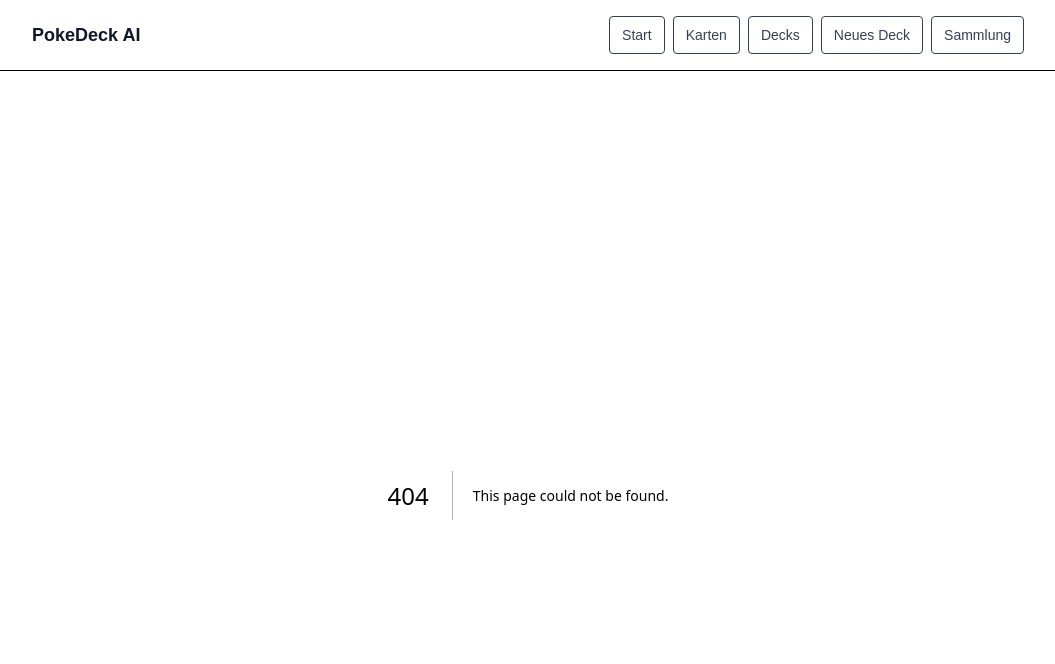
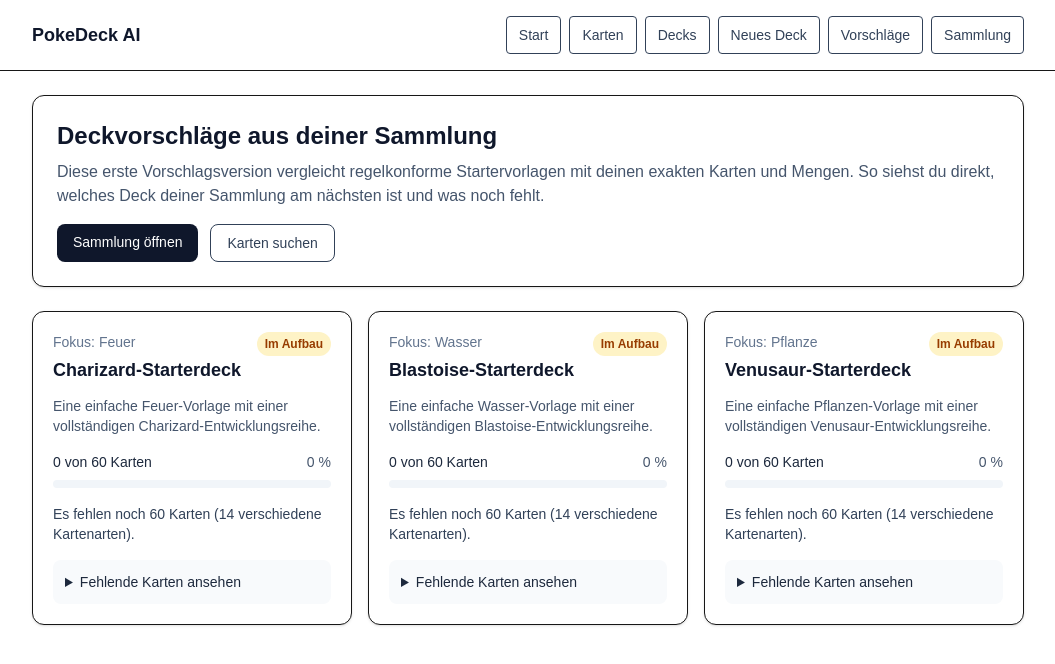
Before and after one commit to francescopinto33/pokedeck-ai-app, a Next.js app: page /suggestions in a window 1280 px wide. Before the commit this address had no page. Shown: the top 664 px of the page, without its empty margins (112-1167 px from the left). Built offline with nearby package versions, Linux system fonts and the light colour scheme.

Commit message:
Add collection-based deck suggestions

```diff
--- /dev/null
+++ b/src/app/suggestions/page.tsx
@@ -0,0 +1,136 @@
+"use client";
+
+import { useEffect, useMemo, useState } from "react";
+import Link from "next/link";
+import { getAvailableCards } from "@/lib/availableCards";
+import { getDeckSuggestions } from "@/lib/deckSuggestions";
+import { getCollection } from "@/lib/storage";
+import type { Card, CollectionEntry } from "@/types";
+
+export default function SuggestionsPage() {
+  const [collection, setCollection] = useState<CollectionEntry[]>([]);
+  const [allCards, setAllCards] = useState<Card[]>([]);
+
+  useEffect(() => {
+    setCollection(getCollection());
+    setAllCards(getAvailableCards());
+  }, []);
+
+  const suggestions = useMemo(
+    () => getDeckSuggestions(collection, allCards),
+    [allCards, collection]
+  );
+
+  return (
+    <section className="space-y-6">
+      <div className="rounded-xl border bg-white p-6 shadow-sm">
+        <h1 className="text-2xl font-bold text-slate-900">
+          Deckvorschläge aus deiner Sammlung
+        </h1>
+        <p className="mt-2 text-slate-600">
+          Diese erste Vorschlagsversion vergleicht regelkonforme
+          Startervorlagen mit deinen exakten Karten und Mengen. So siehst du
+          direkt, welches Deck deiner Sammlung am nächsten ist und was noch
+          fehlt.
+        </p>
+        <div className="mt-4 flex flex-wrap gap-3">
+          <Link
+            href="/collection"
+            className="rounded-lg bg-slate-900 px-4 py-2 text-sm font-medium text-white hover:bg-slate-800"
+          >
+            Sammlung öffnen
+          </Link>
+          <Link
+            href="/cards"
+            className="rounded-lg border px-4 py-2 text-sm font-medium text-slate-700 hover:bg-slate-100"
+          >
+            Karten suchen
+          </Link>
+        </div>
+      </div>
+
+      <div className="grid gap-4 lg:grid-cols-3">
+        {suggestions.map((suggestion) => (
+          <article
+            key={suggestion.id}
+            className="rounded-xl border bg-white p-5 shadow-sm"
+          >
+            <div className="flex items-start justify-between gap-3">
+              <div>
+                <p className="text-sm font-medium text-slate-500">
+                  Fokus: {suggestion.focus}
+                </p>
+                <h2 className="mt-1 text-lg font-semibold text-slate-900">
+                  {suggestion.name}
+                </h2>
+              </div>
+              <span
+                className={
+                  suggestion.isFullyBuildable
+                    ? "rounded-full bg-green-100 px-2 py-1 text-xs font-semibold text-green-800"
+                    : "rounded-full bg-amber-100 px-2 py-1 text-xs font-semibold text-amber-800"
+                }
+              >
+                {suggestion.isFullyBuildable ? "Vollständig" : "Im Aufbau"}
+              </span>
+            </div>
+
+            <p className="mt-3 text-sm text-slate-600">
+              {suggestion.description}
+            </p>
+
+            <div className="mt-4">
+              <div className="flex items-center justify-between text-sm">
+                <span className="font-medium text-slate-800">
+                  {suggestion.ownedCards} von {suggestion.totalCards} Karten
+                </span>
+                <span className="text-slate-600">
+                  {suggestion.completionPercentage} %
+                </span>
+              </div>
+              <div
+                className="mt-2 h-2 overflow-hidden rounded-full bg-slate-100"
+                aria-label={`${suggestion.completionPercentage} Prozent vorhanden`}
+              >
+                <div
+                  className="h-full rounded-full bg-slate-900"
+                  style={{ width: `${suggestion.completionPercentage}%` }}
+                />
+              </div>
+            </div>
+
+            {suggestion.isFullyBuildable ? (
+              <p className="mt-4 text-sm font-medium text-green-700">
+                Alle 60 Karten sind in deiner Sammlung vorhanden.
+              </p>
+            ) : (
+              <p className="mt-4 text-sm text-slate-700">
+                Es fehlen noch {suggestion.totalMissingCards} Karten (
+                {suggestion.missingUniqueCards} verschiedene Kartenarten).
+              </p>
+            )}
+
+            <details className="mt-4 rounded-lg bg-slate-50 p-3 text-sm">
+              <summary className="cursor-pointer font-medium text-slate-800">
+                Fehlende Karten ansehen
+              </summary>
+              {suggestion.isFullyBuildable ? (
+                <p className="mt-2 text-green-700">Keine Karten fehlen.</p>
+              ) : (
+                <ul className="mt-2 space-y-1 text-slate-700">
+                  {suggestion.items
+                    .filter((item) => item.missing > 0)
+                    .map((item) => (
+                      <li key={item.cardId}>
+                        {item.cardName}: Fehlt {item.missing} von {item.needed}
+                      </li>
+                    ))}
+                </ul>
+              )}
+            </details>
+          </article>
+        ))}
+      </div>
+    </section>
+  );
+}
--- a/src/components/MainNav.tsx
+++ b/src/components/MainNav.tsx
@@ -36,6 +36,12 @@
             Neues Deck
           </Link>
           <Link
+            href="/suggestions"
+            className="rounded border px-3 py-2 text-sm text-slate-700 hover:bg-slate-100"
+          >
+            Vorschläge
+          </Link>
+          <Link
             href="/collection"
             className="rounded border px-3 py-2 text-sm text-slate-700 hover:bg-slate-100"
           >
--- /dev/null
+++ b/src/data/deckTemplates.ts
@@ -0,0 +1,67 @@
+import type { DeckCard } from "@/types";
+
+export type DeckTemplate = {
+  id: string;
+  name: string;
+  description: string;
+  focus: string;
+  cards: DeckCard[];
+};
+
+const commonTrainerCards: DeckCard[] = [
+  { cardId: "card-016", count: 4 },
+  { cardId: "card-017", count: 2 },
+  { cardId: "card-018", count: 4 },
+  { cardId: "card-019", count: 4 },
+  { cardId: "card-020", count: 4 },
+  { cardId: "card-021", count: 2 },
+  { cardId: "card-022", count: 2 },
+  { cardId: "card-023", count: 3 },
+  { cardId: "card-024", count: 3 },
+  { cardId: "card-025", count: 4 },
+];
+
+export const deckTemplates: DeckTemplate[] = [
+  {
+    id: "charizard-starter",
+    name: "Charizard-Starterdeck",
+    description:
+      "Eine einfache Feuer-Vorlage mit einer vollständigen Charizard-Entwicklungsreihe.",
+    focus: "Feuer",
+    cards: [
+      { cardId: "card-001", count: 4 },
+      { cardId: "card-002", count: 3 },
+      { cardId: "card-003", count: 3 },
+      ...commonTrainerCards,
+      { cardId: "card-026", count: 18 },
+    ],
+  },
+  {
+    id: "blastoise-starter",
+    name: "Blastoise-Starterdeck",
+    description:
+      "Eine einfache Wasser-Vorlage mit einer vollständigen Blastoise-Entwicklungsreihe.",
+    focus: "Wasser",
+    cards: [
+      { cardId: "card-004", count: 4 },
+      { cardId: "card-005", count: 3 },
+      { cardId: "card-006", count: 3 },
+      ...commonTrainerCards,
+      { cardId: "card-027", count: 18 },
+    ],
+  },
+  {
+    id: "venusaur-starter",
+    name: "Venusaur-Starterdeck",
+    description:
+      "Eine einfache Pflanzen-Vorlage mit einer vollständigen Venusaur-Entwicklungsreihe.",
+    focus: "Pflanze",
+    cards: [
+      { cardId: "card-007", count: 4 },
+      { cardId: "card-008", count: 3 },
+      { cardId: "card-009", count: 3 },
+      ...commonTrainerCards,
+      { cardId: "card-028", count: 18 },
+    ],
+  },
+];
--- /dev/null
+++ b/src/lib/deckSuggestions.ts
@@ -0,0 +1,81 @@
+import { deckTemplates, type DeckTemplate } from "@/data/deckTemplates";
+import type { Card, CollectionEntry } from "@/types";
+
+export type DeckSuggestionItem = {
+  cardId: string;
+  cardName: string;
+  needed: number;
+  owned: number;
+  missing: number;
+};
+
+export type DeckSuggestion = DeckTemplate & {
+  totalCards: number;
+  ownedCards: number;
+  completionPercentage: number;
+  totalMissingCards: number;
+  missingUniqueCards: number;
+  isFullyBuildable: boolean;
+  items: DeckSuggestionItem[];
+};
+
+export function getDeckSuggestions(
+  collection: CollectionEntry[],
+  allCards: Card[]
+): DeckSuggestion[] {
+  const ownedByCardId = new Map<string, number>();
+
+  for (const entry of collection) {
+    ownedByCardId.set(
+      entry.cardId,
+      (ownedByCardId.get(entry.cardId) ?? 0) + entry.owned
+    );
+  }
+
+  return deckTemplates
+    .map((template) => {
+      const items = template.cards.map((entry) => {
+        const card = allCards.find((item) => item.id === entry.cardId);
+        const owned = ownedByCardId.get(entry.cardId) ?? 0;
+        const missing = Math.max(0, entry.count - owned);
+
+        return {
+          cardId: entry.cardId,
+          cardName: card?.name ?? `Unbekannte Karte (${entry.cardId})`,
+          needed: entry.count,
+          owned,
+          missing,
+        };
+      });
+      const totalCards = template.cards.reduce(
+        (sum, entry) => sum + entry.count,
+        0
+      );
+      const ownedCards = items.reduce(
+        (sum, item) => sum + Math.min(item.needed, item.owned),
+        0
+      );
+      const totalMissingCards = items.reduce(
+        (sum, item) => sum + item.missing,
+        0
+      );
+
+      return {
+        ...template,
+        totalCards,
+        ownedCards,
+        completionPercentage: Math.round((ownedCards / totalCards) * 100),
+        totalMissingCards,
+        missingUniqueCards: items.filter((item) => item.missing > 0).length,
+        isFullyBuildable: totalMissingCards === 0,
+        items,
+      };
+    })
+    .sort((first, second) => {
+      if (first.isFullyBuildable !== second.isFullyBuildable) {
+        return first.isFullyBuildable ? -1 : 1;
+      }
+
+      return second.completionPercentage - first.completionPercentage;
+    });
+}
```
